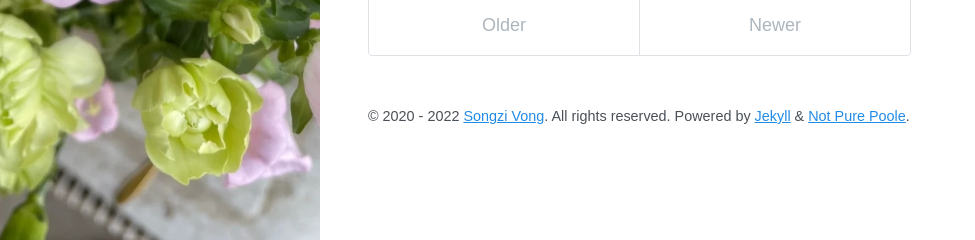
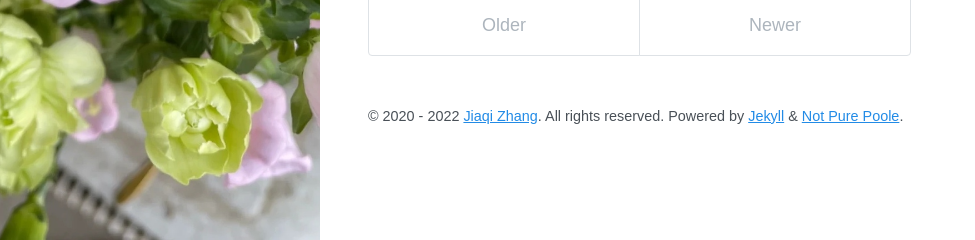
Before and after one commit to forwardPlus7/forwardPlus7.github.io, a Jekyll site: the page built from index.html, in a window 1280 px wide. Shown: the part 660-900 px from the top of the page, without its empty margins (0-975 px from the left). Built offline with Jekyll 4.4.1, drawn with Linux system fonts in a browser that asks for light colours; nearby versions of some CDN libraries; the list of posts is cut into pages by our own code.

Commit message:
Update _config.yml

```diff
--- a/_config.yml
+++ b/_config.yml
@@ -54,6 +54,6 @@ sass:
 
 # Specify the author for blog posts
 author:
-  name: Songzi Vong
-  url: https://github.com/vszhub/
-  email: vszhub@gmail.com
+  name: Jiaqi Zhang
+  url: https://forwardplus7.github.io/
+  email: e01814009@stu.ahu.edu.cn
```
